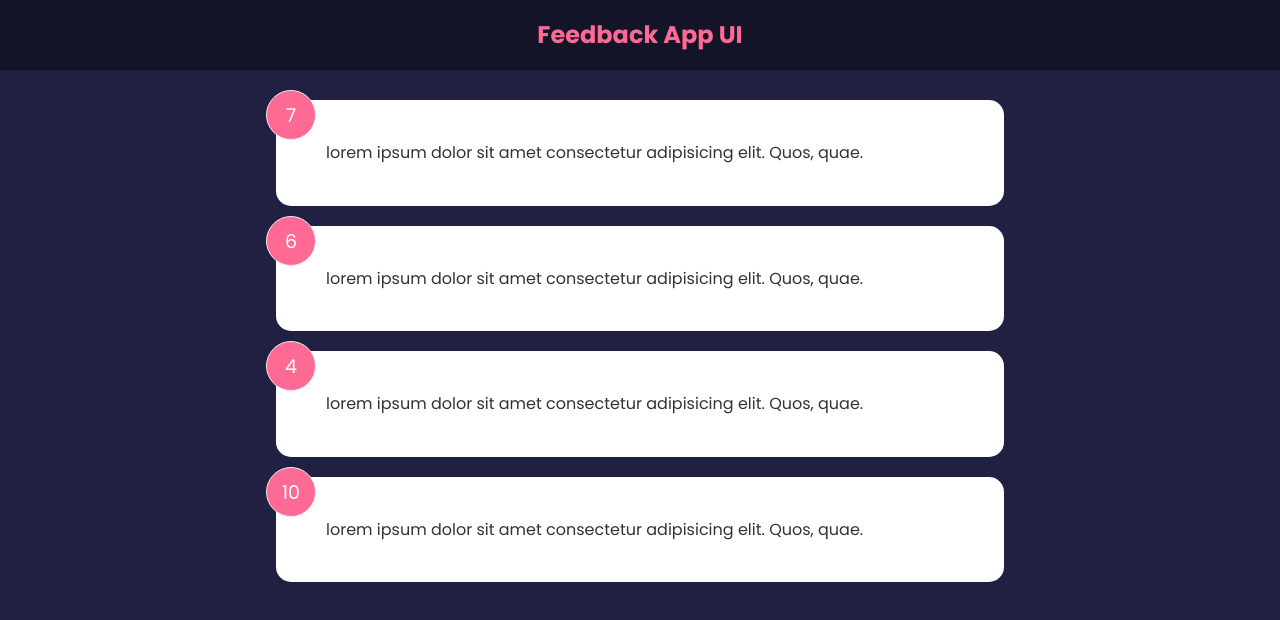
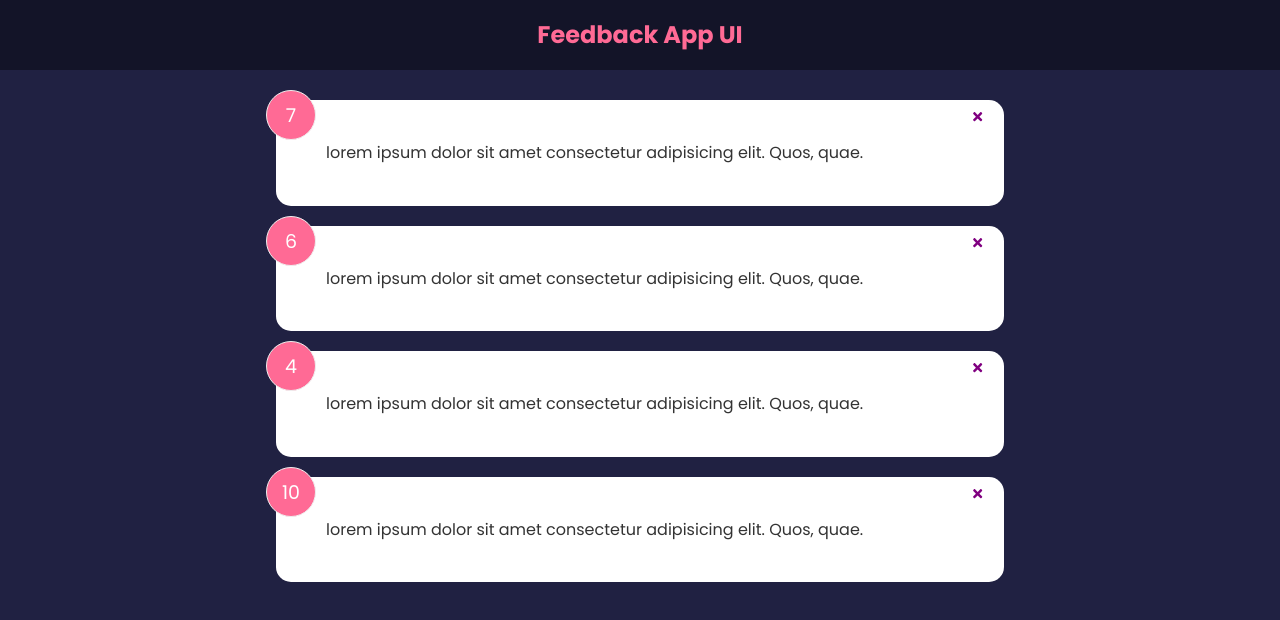
Before and after one commit to Farahat612/brad-react, a React (Create React App) app in the folder feedback-app/: page / in a window 1280 px wide. Shown: the top 620 px of the page. Built offline with nearby package versions, Linux system fonts and the light colour scheme.

Commit message:
installed react-icons

```diff
--- a/feedback-app/src/components/FeedbackItem.jsx
+++ b/feedback-app/src/components/FeedbackItem.jsx
@@ -1,10 +1,13 @@
 import Card from "./shared/Card"
 import PropTypes from 'prop-types'
+import {FaTimes} from 'react-icons/fa'
+
 const FeedbackItem = ({feedback}) => {
 
   return (
     <Card >
       <div className='num-display'>{feedback.rating}</div>
+      <button className="close"> <FaTimes color="purple"/> </button>
       <div className='text-display'>{feedback.text}</div>
     </Card>
   )
```
